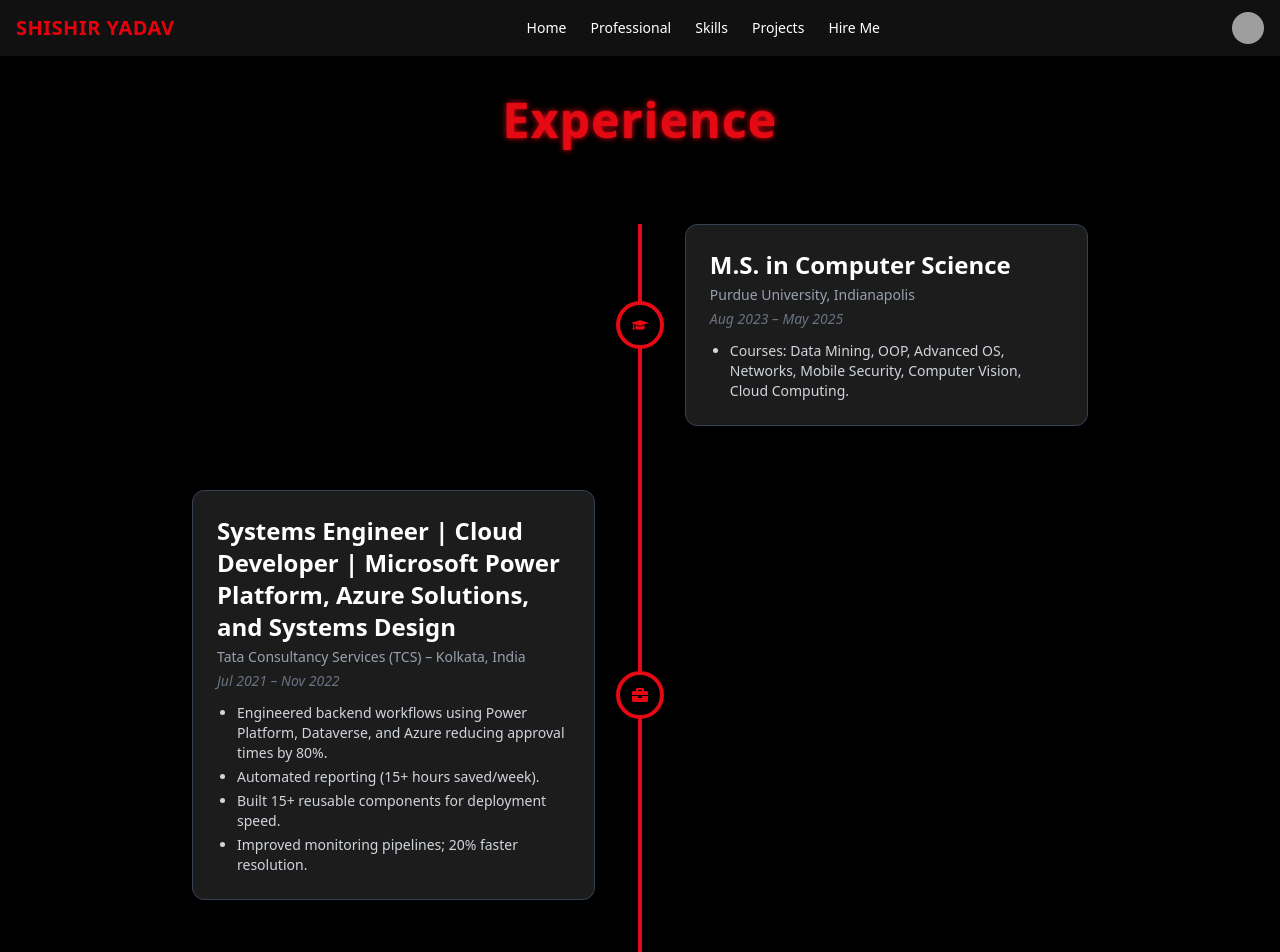
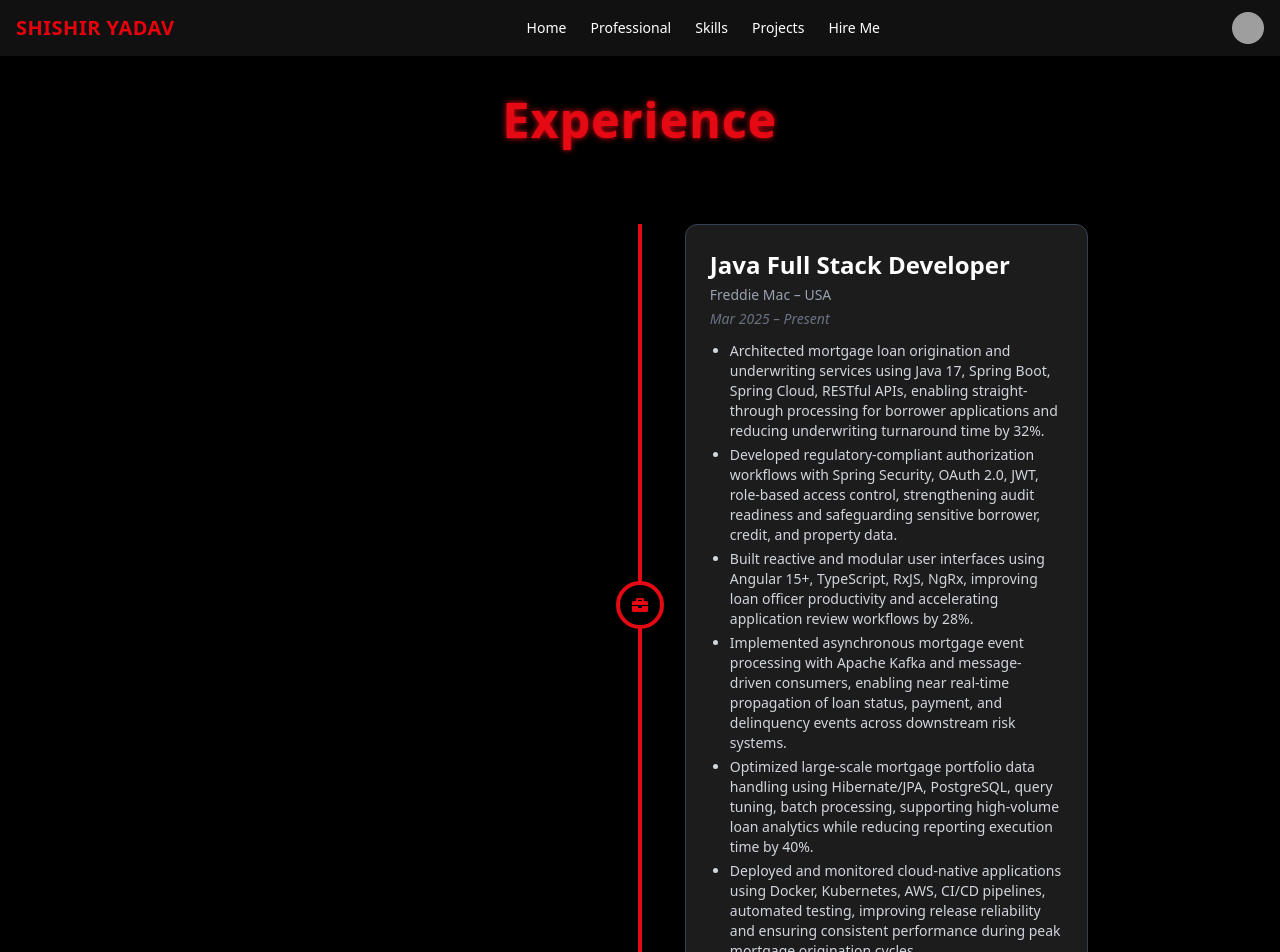
Before and after one commit to shishiryadav1712/Netflix_Portfolio, a React (Vite) app in the folder netflix-portfolio/: page /experience in a window 1280 px wide. Shown: the top 952 px of the page. Built offline with nearby package versions, Linux system fonts and the light colour scheme; grey boxes are pictures that could not be loaded.

Commit message:
changes java res

```diff
--- a/netflix-portfolio/src/pages/ContactMe.jsx
+++ b/netflix-portfolio/src/pages/ContactMe.jsx
@@ -138,11 +138,11 @@
                   </h2>
                   <motion.a
                     whileHover={{ scale: 1.05 }}
-                    href="mailto:shishiry1712@gmail.com"
+                    href="mailto:shishiryadav1712.work@gmail.com"
                     className="inline-flex items-center gap-2 bg-[#e50914] text-white font-semibold px-5 py-2 rounded-full transition hover:bg-[#f41c1c]"
                   >
                     <FaEnvelope />
-                    shishiry1712@gmail.com
+                    shishiryadav1712.work@gmail.com
                   </motion.a>
                   <div className="text-sm text-gray-400 flex items-center gap-2">
                     <FaPhoneAlt className="text-[#e50914]" />
--- a/netflix-portfolio/src/pages/Experience.jsx
+++ b/netflix-portfolio/src/pages/Experience.jsx
@@ -31,16 +31,15 @@
   },
   {
     type: "work",
-    title:
-      "Systems Engineer | Cloud Developer | Microsoft Power Platform, Azure Solutions, and Systems Design",
-    company: "Tata Consultancy Services (TCS)",
-    location: "Kolkata, India",
-    period: "Jul 2021 – Nov 2022",
+    title: "Java Full Stack Developer",
+    company: "Persistent Systems",
+    location: "India",
+    period: "Jan 2021 – Jul 2023",
     bullets: [
-      "Engineered backend workflows using Power Platform, Dataverse, and Azure reducing approval times by 80%.",
-      "Automated reporting (15+ hours saved/week).",
-      "Built 15+ reusable components for deployment speed.",
-      "Improved monitoring pipelines; 20% faster resolution.",
+      "Engineered scalable insurance policy and claims microservices using Java 11, Spring Boot, Spring MVC, REST APIs, Hibernate/JPA, reducing manual claim processing effort by 40% and accelerating settlement timelines across high-volume insurance workflows.",
+      "Implemented secure authentication and authorization layers with Spring Security, OAuth 2.0, JWT, RBAC, ensuring regulatory compliance and protecting sensitive financial and policyholder data for 50K+ concurrent users.",
+      "Designed an event-driven underwriting and risk evaluation pipeline leveraging Apache Kafka, Redis, Spring Cloud, enabling real-time credit risk assessment and improving underwriting decision accuracy by 30%. ",
+      "Automated CI/CD workflows with Jenkins, Maven, Git, unit and integration testing, reducing deployment failures by 45% and ensuring faster, audit-ready releases for enterprise finance platforms. ",
     ],
     icon: <FaBriefcase />,
   },
@@ -53,6 +52,22 @@
       "Courses: Data Mining, OOP, Advanced OS, Networks, Mobile Security, Computer Vision, Cloud Computing.",
     ],
     icon: <FaGraduationCap />,
+  },
+  {
+    type: "work",
+    title: "Java Full Stack Developer",
+    company: "Freddie Mac",
+    location: "USA",
+    period: "Mar 2025 – Present",
+    bullets: [
+      "Architected mortgage loan origination and underwriting services using Java 17, Spring Boot, Spring Cloud, RESTful APIs, enabling straight-through processing for borrower applications and reducing underwriting turnaround time by 32%. ",
+      "Developed regulatory-compliant authorization workflows with Spring Security, OAuth 2.0, JWT, role-based access control, strengthening audit readiness and safeguarding sensitive borrower, credit, and property data. ",
+      "Built reactive and modular user interfaces using Angular 15+, TypeScript, RxJS, NgRx, improving loan officer productivity and accelerating application review workflows by 28%. ",
+      "Implemented asynchronous mortgage event processing with Apache Kafka and message-driven consumers, enabling near real-time propagation of loan status, payment, and delinquency events across downstream risk systems. ",
+      "Optimized large-scale mortgage portfolio data handling using Hibernate/JPA, PostgreSQL, query tuning, batch processing, supporting high-volume loan analytics while reducing reporting execution time by 40%. ",
+      "Deployed and monitored cloud-native applications using Docker, Kubernetes, AWS, CI/CD pipelines, automated testing, improving release reliability and ensuring consistent performance during peak mortgage origination cycles. ",
+    ],
+    icon: <FaBriefcase />,
   },
 ];
 
--- a/netflix-portfolio/src/pages/WorkPermit.jsx
+++ b/netflix-portfolio/src/pages/WorkPermit.jsx
@@ -149,11 +149,11 @@
                 </h2>
                 <motion.a
                   whileHover={{ scale: 1.05 }}
-                  href="mailto:shishiry1712@gmail.com"
+                  href="mailto:shishiryadav1712.work@gmail.com"
                   className="inline-flex items-center gap-2 bg-[#e50914] text-white font-semibold px-5 py-2 rounded-full transition hover:bg-[#f41c1c]"
                 >
                   <FaEnvelope />
-                  shishiry1712@gmail.com
+                  shishiryadav1712.work@gmail.com
                 </motion.a>
                 <div className="text-sm text-gray-400 flex items-center gap-2">
                   <FaPhoneAlt className="text-[#e50914]" />
```
Also changed, not shown: 1 other file (tests, documents, lock files or other folders).
